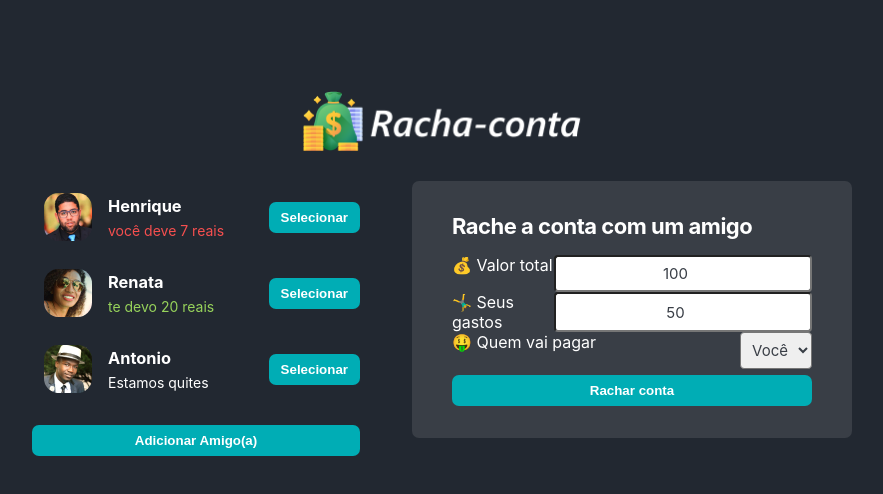
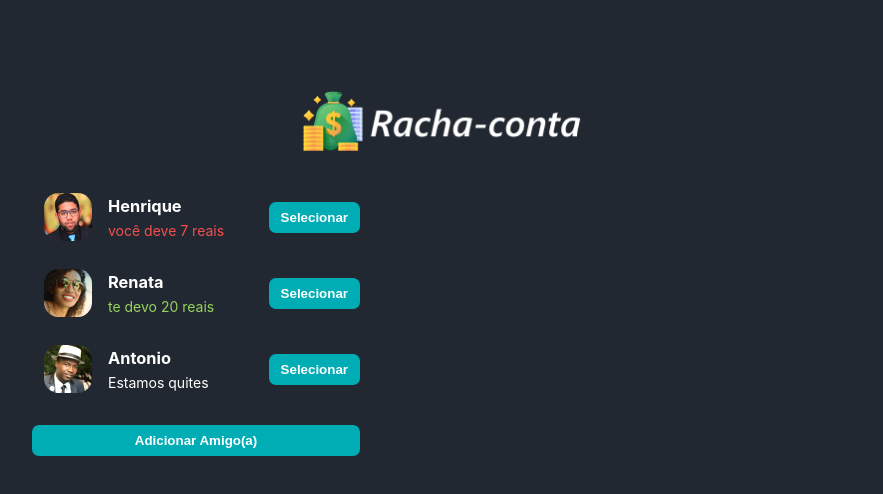
Before and after one commit to MarcioBADias/racha-a-conta, a React (Vite) app: page / in a window 1280 px wide. Shown: the top 494 px of the page, without its empty margins (198-1081 px from the left). Built offline with nearby package versions, Linux system fonts and the light colour scheme.

Commit message:
✅validando o amigo selecionado, mudando o botão de seleção e condicionando a renderização do Form

```diff
--- a/src/App.jsx
+++ b/src/App.jsx
@@ -30,7 +30,7 @@ const getMsgInfo = amount => amount < 0 ?
 const App = () => {
   const [selectFriend, setSelectFriend] = useState(null)
 
-  const handleClickFriend = friend => setSelectFriend(friend)
+  const handleClickFriend = friend => setSelectFriend(p => p?.id === friend.id ? null : friend)
 
   return (
     <>
@@ -43,6 +43,7 @@ const App = () => {
             {
               friends.map(friend => {
                 const { color, message } = getMsgInfo(friend.amount)
+                const isSelectFriend = friend.id === selectFriend?.id
                 return (
                   <li key={friend.id}>
                     <img src={friend.img} alt={`Foto de ${friend.name}`} />
@@ -50,9 +51,11 @@ const App = () => {
                     <p className={color}>{message}</p>
                     <button
                       onClick={() => handleClickFriend(friend)}
-                      className="button"
+                      className={`button ${isSelectFriend ? 'button-close' : ''}`}
                     >
-                      Selecionar
+                      {
+                        isSelectFriend ? 'Fechar' : 'Selecionar'
+                      }
                     </button>
                   </li>
                 )
@@ -61,15 +64,10 @@ const App = () => {
           </ul>
           <button className="button">Adicionar Amigo(a)</button>
         </div>
+        {selectFriend &&
           <div>
             <form className="form-split-bill">
-            <h2>
-              {
-                selectFriend ?
-                  `Rache a conta com ${selectFriend.name}` :
-                  `Rache a conta com um amigo`
-              }
-            </h2>
+              <h2>{`Rache a conta com ${selectFriend?.name}`}</h2>
               <label>
                 💰 Valor total
                 <input type="number" defaultValue={100} />
@@ -82,12 +80,13 @@ const App = () => {
                 🤑 Quem vai pagar
                 <select>
                   <option value="you">Você</option>
-                <option value={selectFriend}>{selectFriend && selectFriend.name}</option>
+                  <option value={selectFriend}>{selectFriend?.name}</option>
                 </select>
               </label>
               <button className="button">Rachar conta</button>
             </form>
           </div>
+        }
       </main>
     </>
   )
```
Lines whose indentation alone changed are shown as unchanged.
